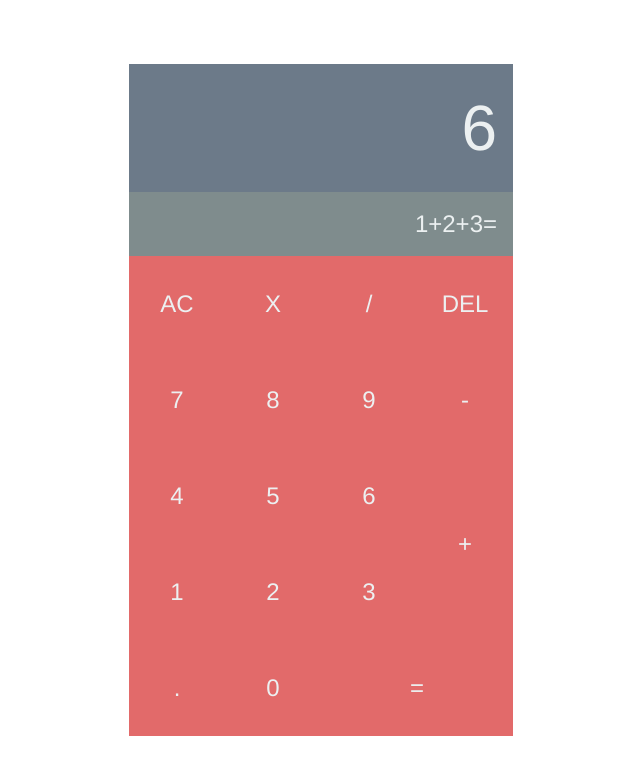
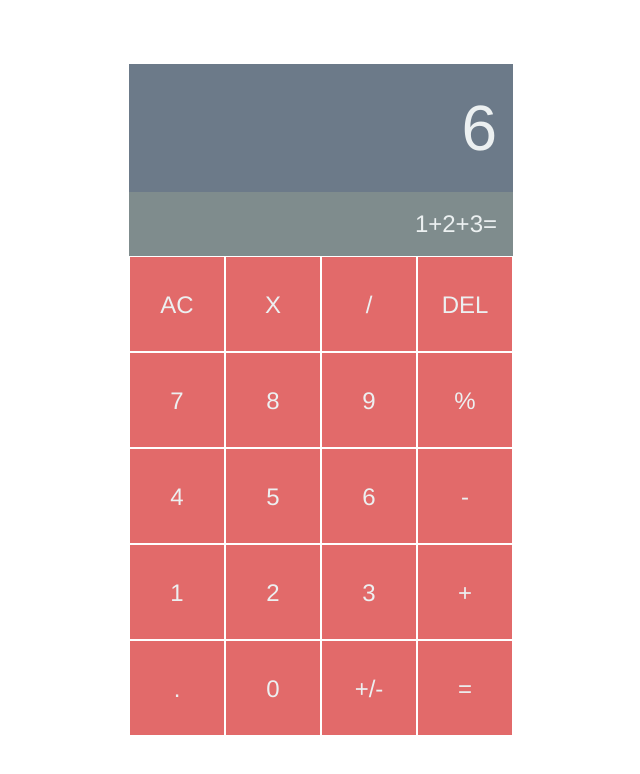
Before and after one commit to gudlarakesh/calci, a plain HTML site: page index.html in a window 1280 px wide. Shown: the whole page, without its empty margins (319-959 px from the left). Drawn offline with nearby package versions, Linux system fonts and the light colour scheme.

Commit message:
modified UI

```diff
--- a/css/src/main.scss
+++ b/css/src/main.scss
@@ -33,19 +33,12 @@ html body {
  .key {
   padding: 0;
   height: 12vmin;
-  width: 12vmin;
   background-color: #E26A6A;
   box-sizing: border-box;
   text-align: center;
   line-height: 12vmin;
   font-size: 3vmin;
- }
- .key#equals {
-  width: 24vmin;
- }
- .key#plus {
-  height: 24vmin;
-  line-height: 24vmin;
+  border: 0.5px solid white;
  }
  .key:hover {
   background-color: #F1A9A0;
--- a/index.html
+++ b/index.html
@@ -34,14 +34,16 @@
         </div>
       </div>
        <div class="col-xs-3 key-group">
+        <div class="key">%</div>
         <div class="key">-</div>
-        <div id="plus" class="key">+</div>
+        <div class="key">+</div>
        </div>
     </div>
       <div class="row key-row">
       <div class="col-xs-3 key">.</div>
       <div class="col-xs-3 key">0</div>
-      <div id="equals" class="col-xs-6 key">=</div>
+      <div class="col-xs-3 key">+/-</div>
+      <div class="col-xs-3 key">=</div>
     </div>
   </div>
 </body>
--- /dev/null
+++ b/js/app.js
@@ -0,0 +1 @@
+a
```
Also changed, not shown: css/main.css, 1 other file.
